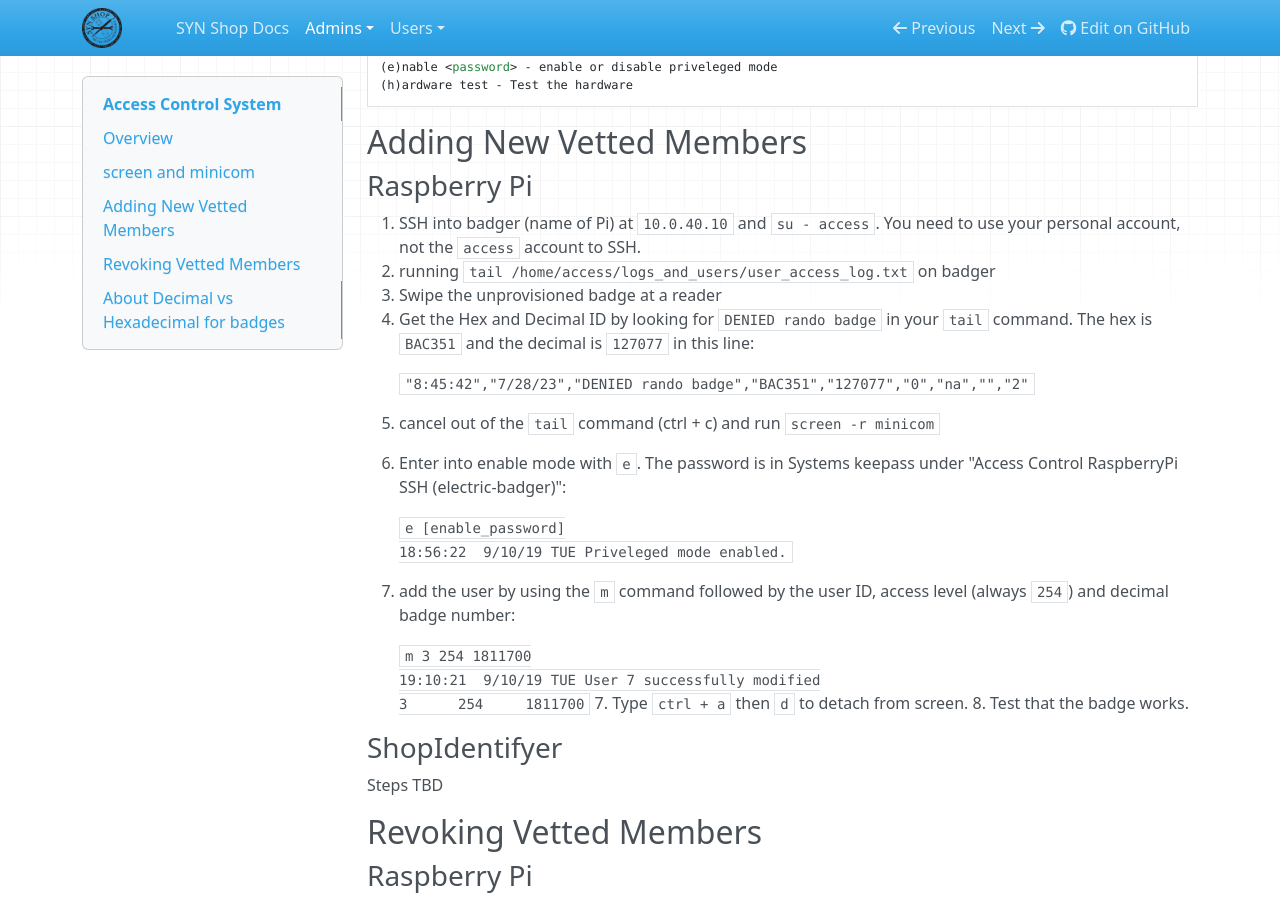
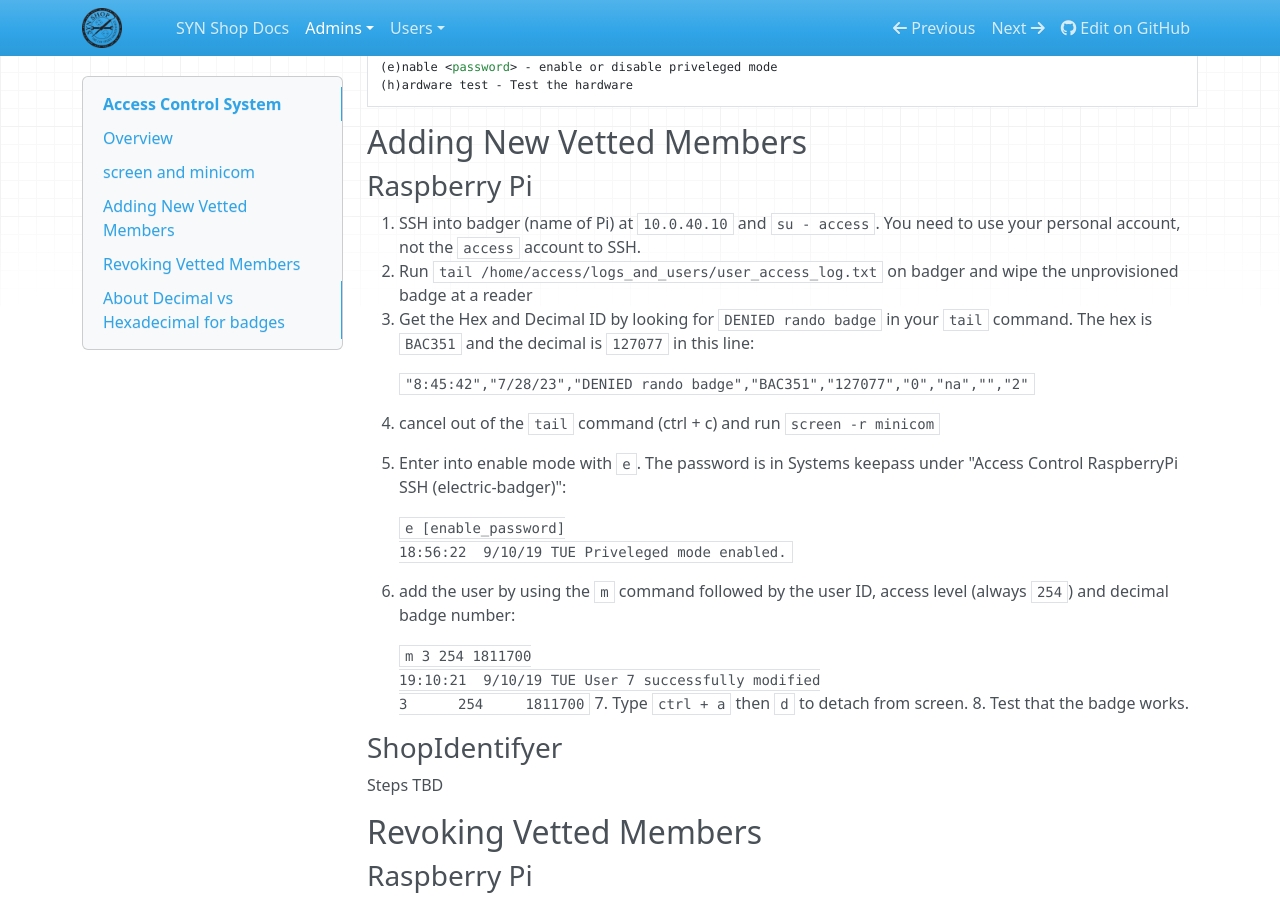
Before and after one commit to synshop/rtfm, an MkDocs documentation site: the page built from docs/admins/Access Control System.md, in a window 1280 px wide and 900 px high, scrolled down 1212 px. Built offline with MkDocs 1.6.1, drawn with Linux system fonts in a browser that asks for light colours; nearby versions of some CDN libraries.

Commit message:
combine access control steps

```diff
--- a/docs/admins/Access Control System.md
+++ b/docs/admins/Access Control System.md
@@ -57,8 +57,7 @@ These are all the options you can use when you're in a `minicom` session connect
 
 ### Raspberry Pi
 0. SSH into badger (name of Pi) at `10.0.40.10` and `su - access`. You need to use your personal account, not the `access` account to SSH.
-1. running  `tail /home/access/logs_and_users/user_access_log.txt` on badger
-2. Swipe the unprovisioned badge at a reader
+1. Run  `tail /home/access/logs_and_users/user_access_log.txt` on badger and wipe the unprovisioned badge at a reader
 3. Get the Hex and Decimal ID by looking for `DENIED rando badge` in your `tail` command. The hex is `BAC351` and the decimal is `127077` in this line:
 
     `"8:45:42","7/28/23","DENIED rando badge","BAC351","127077","0","na","","2"`
```
